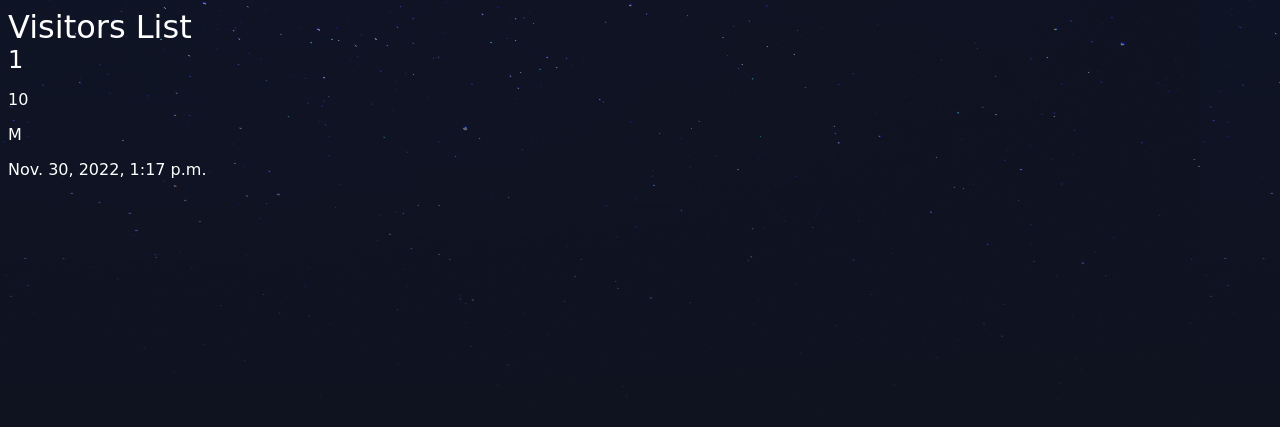
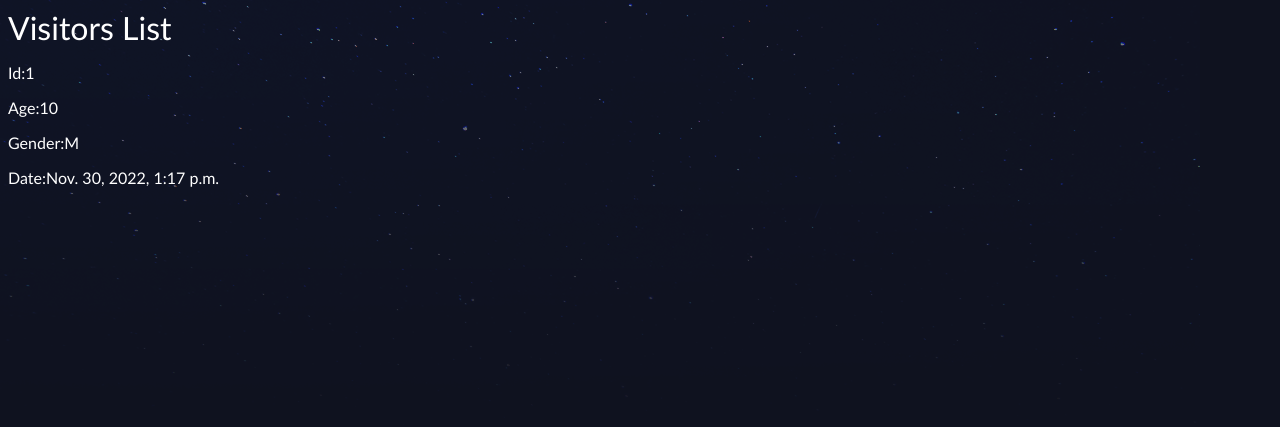
Before and after one commit to usuajiayako/DataScienceWeek9, a Django app: page /visitors/ in a window 1280 px wide. Shown: the top 427 px of the page. Run offline with Django 4.2, Linux system fonts and the light colour scheme; data comes from the database, SQL or seed files in the repository.

Commit message:
extending templates

```diff
--- a/visitor_analysis/assets/styles.css
+++ b/visitor_analysis/assets/styles.css
@@ -1,12 +1,12 @@
 body {
     background-color: #0f121f;
     background-image: url(/static/stars.png);
-    /* background-repeat-y: no-repeat; */
+    background-repeat: no-repeat;
     color: #fff;
 }
 
 body *{
-    font-family: cursive;
+    font-family:  "Gill Sans", sans-serif;
 }
 
 h1, h2, h3, h4, h5{
--- /dev/null
+++ b/visitor_analysis/face_detection/deepface.py
@@ -0,0 +1,2 @@
+from deepface import DeepFace
+DeepFace.stream("database")
--- /dev/null
+++ b/visitor_analysis/visitor_analysis/templates/base_layout.html
@@ -0,0 +1,18 @@
+{% load static %}
+
+<!DOCTYPE html>
+<html lang="en">
+<head>
+    <meta charset="UTF-8">
+    <meta http-equiv="X-UA-Compatible" content="IE=edge">
+    <meta name="viewport" content="width=device-width, initial-scale=1.0">
+    <title>Visitors</title>
+    <link rel="stylesheet" href="{% static 'styles.css'%}">
+</head>
+<body>
+    <div class="wrapper">
+        {% block content %}
+        {% endblock %}
+    </div>
+</body>
+</html>
--- a/visitor_analysis/visitors/templates/visitors/visitors.html
+++ b/visitor_analysis/visitors/templates/visitors/visitors.html
@@ -1,27 +1,15 @@
-{% load static %}
+{% extends 'base_layout.html' %}
 
-<!DOCTYPE html>
-<html lang="en">
-<head>
-    <meta charset="UTF-8">
-    <meta http-equiv="X-UA-Compatible" content="IE=edge">
-    <meta name="viewport" content="width=device-width, initial-scale=1.0">
-    <title>Visitors</title>
-    <link rel="stylesheet" href="{% static 'styles.css'%}">
-
-</head>
-<body>
+{% block content %}
     <h1>Visitors List</h1>
     <div class="visitors">
         {% for visitor in visitors %}
         <div class="visitor">
-            <h2><a href="#">{{visitor.id}}</a></h2>
-            <p>{{visitor.age}}</p>
-            <p>{{visitor.gender}}</p>
-            <p>{{visitor.date}}</p>
+            <p>Id:{{visitor.id}}</p>
+            <p>Age:{{visitor.age}}</p>
+            <p>Gender:{{visitor.gender}}</p>
+            <p>Date:{{visitor.date}}</p>
         </div>
-
         {% endfor %}
     </div>
-</body>
-</html>
+{% endblock %}
```
Also changed, not shown: visitor_analysis/face_detection/opencv.py (added, +14 -0 lines).
